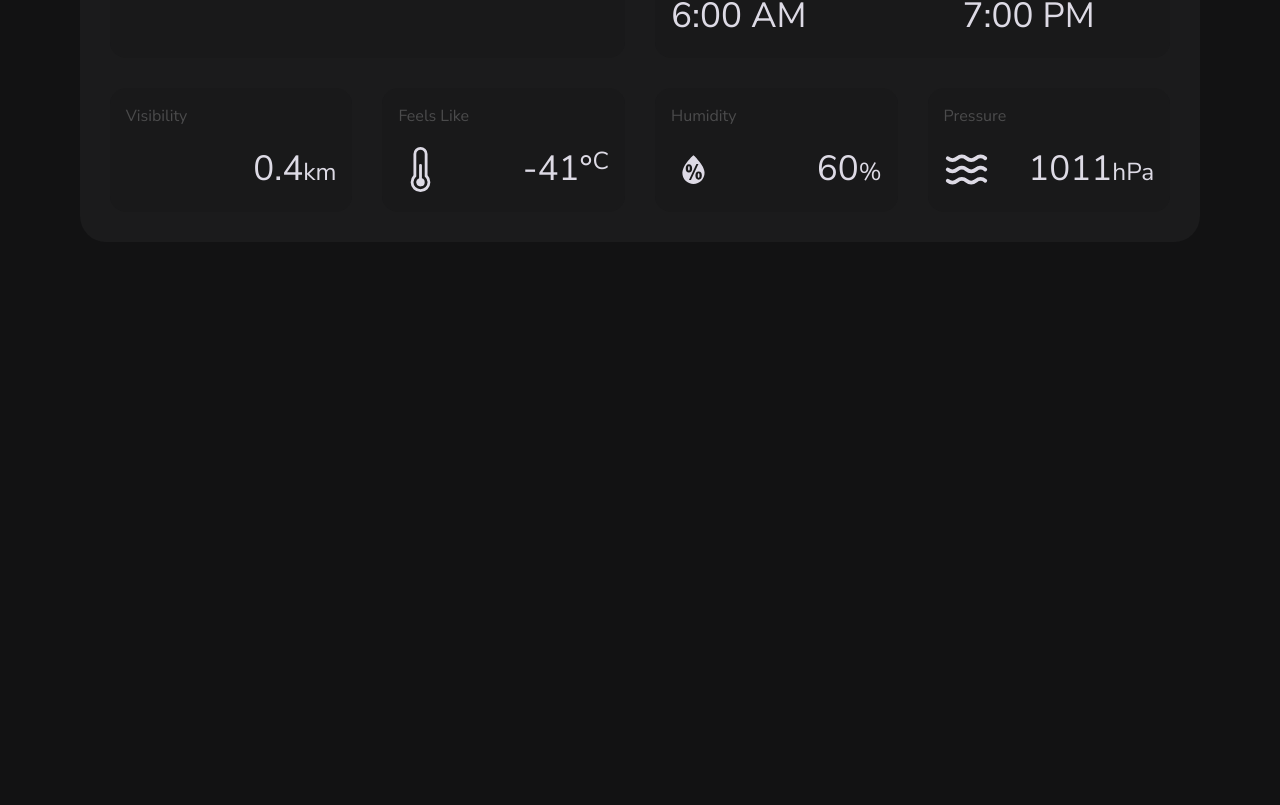
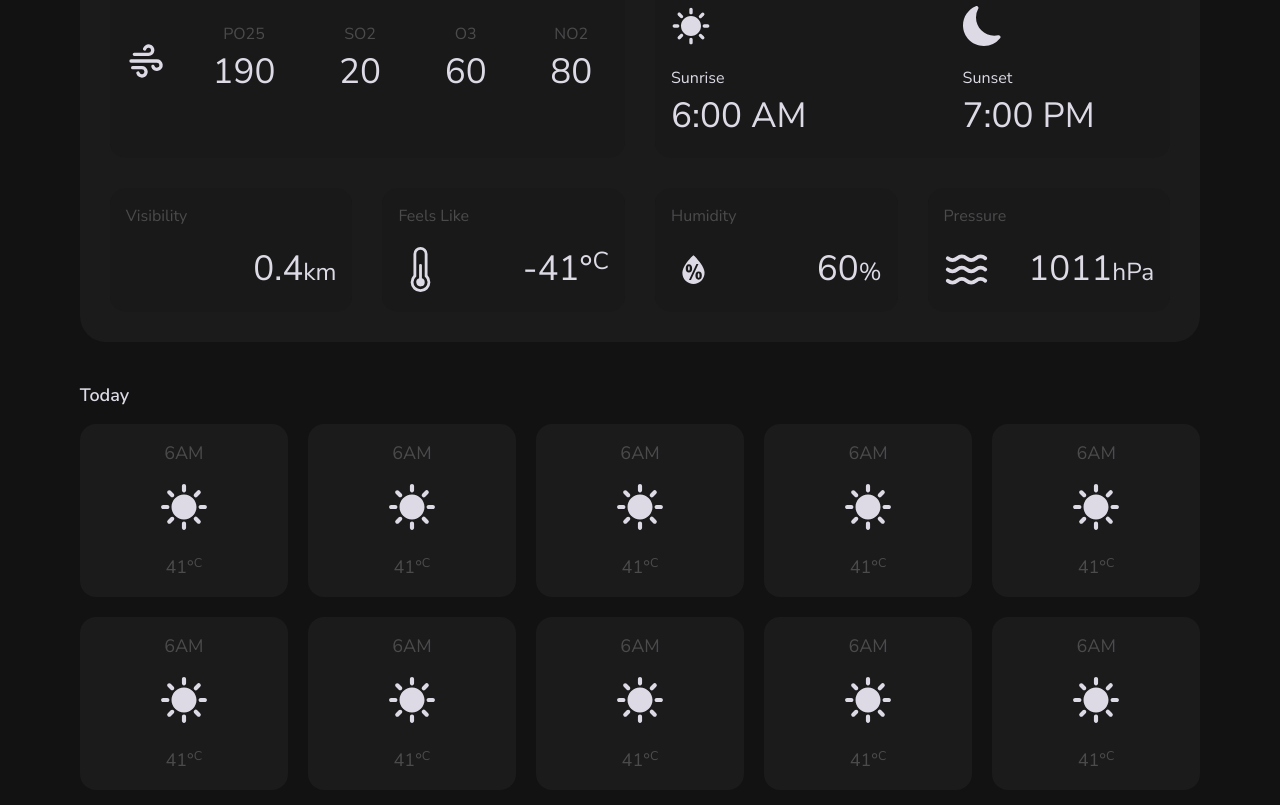
Before and after one commit to RA-Offical/advance-weather-app, a React (Vite) app: page / in a window 1280 px wide. Shown: the part 597-1402 px from the top of the page. Before the commit the page ends 839 px from the top, so only its background shows below. Built offline with nearby package versions, Linux system fonts and the light colour scheme; some icons are missing.

Commit message:
Finish CurrentDayTemperatureWindCard

```diff
--- a/src/App.css
+++ b/src/App.css
@@ -346,17 +346,20 @@ sub {
 
 /* content-grid */
 .content-grid {
+	padding-block: 10rem;
 	gap: 4rem;
 	grid-template-areas:
 		"current-weather"
 		"forecast-weather"
-		"current-highlight";
+		"current-highlight"
+		"current-day-highlight";
 }
 
 @media screen and (min-width: 55em) {
 	.content-grid {
 		grid-template-areas:
 			"current-weather forecast-weather"
-			"current-highlight current-highlight";
+			"current-highlight current-highlight"
+			"current-day-highlight current-day-highlight";
 	}
 }
--- a/src/App.jsx
+++ b/src/App.jsx
@@ -1,6 +1,7 @@
 import "./App.css";
 import {
 	CurrentWeatherCard,
+	CurrentWeatherDayStats,
 	ForecastWeatherCard,
 	HighlightsWeatherCard,
 } from "./component";
@@ -12,8 +13,8 @@ function App() {
 				<div className="container grid content-grid">
 					<CurrentWeatherCard />
 					<ForecastWeatherCard />
-
 					<HighlightsWeatherCard />
+					<CurrentWeatherDayStats />
 				</div>
 			</main>
 		</div>
--- /dev/null
+++ b/src/Hooks/GrabScroll.jsx
@@ -0,0 +1,79 @@
+import { useEffect, useState, useRef, useCallback } from "react";
+
+const useGrabScroll = () => {
+	const containerRef = useRef(null);
+	const [isDraggable, setIsDraggable] = useState(false);
+	const [initialScroll, setInitialScroll] = useState(0.0);
+	const [initialMouseXCoordinate, setInitialMouseXCoordinate] = useState(0.0);
+
+	const callback = (e) => {
+		if (!isDraggable) return;
+
+		try {
+			const delta =
+				initialMouseXCoordinate - e.touches?.[0]?.pageX ??
+				initialMouseXCoordinate - e.pageX;
+
+			containerRef.current.scrollLeft = initialScroll + delta;
+		} catch (error) {
+			console.log(
+				initialScroll,
+				initialMouseXCoordinate,
+				isDraggable,
+				e.pageX,
+				e,
+				initialMouseXCoordinate - e.pageX
+			);
+		}
+	};
+
+	const startDragging = useCallback((e) => {
+		containerRef.current.classList.add("grab");
+		setInitialMouseXCoordinate(e.touches?.[0]?.pageX ?? e.pageX);
+		setInitialScroll(containerRef.current.scrollLeft);
+		setIsDraggable(true);
+	}, []);
+
+	const stopDragging = useCallback((e) => {
+		containerRef.current.classList.remove("grab");
+		console.log("called");
+		setIsDraggable(false);
+	}, []);
+
+	useEffect(() => {
+		if (containerRef.current) {
+			containerRef.current.addEventListener("touchmove", callback);
+			containerRef.current.addEventListener("touchstart", startDragging);
+			containerRef.current.addEventListener("touchend", stopDragging);
+
+			containerRef.current.addEventListener("mousedown", startDragging);
+			containerRef.current.addEventListener("mousemove", callback);
+			containerRef.current.addEventListener("mouseup", stopDragging);
+			containerRef.current.addEventListener("mouseleave", stopDragging);
+		}
+
+		return () => {
+			containerRef.current.removeEventListener(
+				"mousedown",
+				startDragging
+			);
+			containerRef.current.removeEventListener("mousemove", callback);
+			containerRef.current.removeEventListener("mouseup", stopDragging);
+			containerRef.current.removeEventListener(
+				"mouseleave",
+				stopDragging
+			);
+
+			containerRef.current.removeEventListener("touchmove", callback);
+			containerRef.current.removeEventListener(
+				"touchstart",
+				startDragging
+			);
+			containerRef.current.removeEventListener("touchend", stopDragging);
+		};
+	}, [isDraggable, initialMouseXCoordinate, initialScroll]);
+
+	return containerRef;
+};
+
+export default useGrabScroll;
--- /dev/null
+++ b/src/component/CurrentDayTemperatureWindCard/CurrentDayTemperatureWindCard.jsx
@@ -0,0 +1,18 @@
+function CurrentDayTemperatureWindCard({
+	statsTime,
+	statsValue,
+	statsIcon,
+	statsValueUnit,
+}) {
+	return (
+		<article className="bg-neutral-500 card-small">
+			<h3 className="mb-xmd font-static-medium">{statsTime}</h3>
+			{statsIcon}
+			<p className="mt-xmd font-static-medium">
+				{statsValue}
+				{statsValueUnit}
+			</p>
+		</article>
+	);
+}
+export default CurrentDayTemperatureWindCard;
--- /dev/null
+++ b/src/component/CurrentWeatherDayStats/CurrentWeatherDayStats.css
@@ -0,0 +1,24 @@
+.current-weather-day-stats-container {
+	grid-area: current-day-highlight;
+}
+
+.current-day-stats-content {
+	gap: 2rem;
+}
+
+.current-day-stats-container {
+	cursor: grab;
+	overflow: hidden;
+	gap: 2rem;
+}
+
+.current-day-stats-container li {
+	flex: 1;
+	min-width: 13rem;
+	text-align: center;
+}
+
+.grab {
+	user-select: none;
+	cursor: grabbing;
+}
--- /dev/null
+++ b/src/component/CurrentWeatherDayStats/CurrentWeatherDayStats.jsx
@@ -0,0 +1,191 @@
+import { useEffect } from "react";
+import { MdSunny } from "react-icons/md";
+import { CurrentDayTemperatureWindCard } from "../";
+import useGrabScroll from "../../Hooks/GrabScroll";
+
+function CurrentWeatherDayStats() {
+	const sliderOneRef = useGrabScroll();
+	const sliderTwoRef = useGrabScroll();
+
+	return (
+		<section className="current-weather-day-stats-container">
+			<h2 className="fw-semi-bold mb-xmd text-neutral-200 font-static-medium">
+				Today
+			</h2>
+
+			<div className="grid current-day-stats-content">
+				<ul
+					className="flex current-day-stats-container"
+					ref={sliderOneRef}
+				>
+					{/* seperate card for temeprature */}
+					<li>
+						<CurrentDayTemperatureWindCard
+							statsTime={"6AM"}
+							statsIcon={
+								<MdSunny className="text-neutral-200 icon icon-xxmd" />
+							}
+							statsValueUnit={
+								<>
+									&deg;<sup>C</sup>
+								</>
+							}
+							statsValue={41}
+						/>
+					</li>
+
+					{/* seperate card for temeprature */}
+					<li>
+						<CurrentDayTemperatureWindCard
+							statsTime={"6AM"}
+							statsIcon={
+								<MdSunny className="text-neutral-200 icon icon-xxmd" />
+							}
+							statsValueUnit={
+								<>
+									&deg;<sup>C</sup>
+								</>
+							}
+							statsValue={41}
+						/>
+					</li>
+
+					{/* seperate card for temeprature */}
+					<li>
+						<CurrentDayTemperatureWindCard
+							statsTime={"6AM"}
+							statsIcon={
+								<MdSunny className="text-neutral-200 icon icon-xxmd" />
+							}
+							statsValueUnit={
+								<>
+									&deg;<sup>C</sup>
+								</>
+							}
+							statsValue={41}
+						/>
+					</li>
+
+					{/* seperate card for temeprature */}
+					<li>
+						<CurrentDayTemperatureWindCard
+							statsTime={"6AM"}
+							statsIcon={
+								<MdSunny className="text-neutral-200 icon icon-xxmd" />
+							}
+							statsValueUnit={
+								<>
+									&deg;<sup>C</sup>
+								</>
+							}
+							statsValue={41}
+						/>
+					</li>
+
+					{/* seperate card for temeprature */}
+					<li>
+						<CurrentDayTemperatureWindCard
+							statsTime={"6AM"}
+							statsIcon={
+								<MdSunny className="text-neutral-200 icon icon-xxmd" />
+							}
+							statsValueUnit={
+								<>
+									&deg;<sup>C</sup>
+								</>
+							}
+							statsValue={41}
+						/>
+					</li>
+				</ul>
+
+				<ul
+					className="flex current-day-stats-container"
+					ref={sliderTwoRef}
+				>
+					{/* seperate card for temeprature */}
+					<li>
+						<CurrentDayTemperatureWindCard
+							statsTime={"6AM"}
+							statsIcon={
+								<MdSunny className="text-neutral-200 icon icon-xxmd" />
+							}
+							statsValueUnit={
+								<>
+									&deg;<sup>C</sup>
+								</>
+							}
+							statsValue={41}
+						/>
+					</li>
+
+					{/* seperate card for temeprature */}
+					<li>
+						<CurrentDayTemperatureWindCard
+							statsTime={"6AM"}
+							statsIcon={
+								<MdSunny className="text-neutral-200 icon icon-xxmd" />
+							}
+							statsValueUnit={
+								<>
+									&deg;<sup>C</sup>
+								</>
+							}
+							statsValue={41}
+						/>
+					</li>
+
+					{/* seperate card for temeprature */}
+					<li>
+						<CurrentDayTemperatureWindCard
+							statsTime={"6AM"}
+							statsIcon={
+								<MdSunny className="text-neutral-200 icon icon-xxmd" />
+							}
+							statsValueUnit={
+								<>
+									&deg;<sup>C</sup>
+								</>
+							}
+							statsValue={41}
+						/>
+					</li>
+
+					{/* seperate card for temeprature */}
+					<li>
+						<CurrentDayTemperatureWindCard
+							statsTime={"6AM"}
+							statsIcon={
+								<MdSunny className="text-neutral-200 icon icon-xxmd" />
+							}
+							statsValueUnit={
+								<>
+									&deg;<sup>C</sup>
+								</>
+							}
+							statsValue={41}
+						/>
+					</li>
+
+					{/* seperate card for temeprature */}
+					<li>
+						<CurrentDayTemperatureWindCard
+							statsTime={"6AM"}
+							statsIcon={
+								<MdSunny className="text-neutral-200 icon icon-xxmd" />
+							}
+							statsValueUnit={
+								<>
+									&deg;<sup>C</sup>
+								</>
+							}
+							statsValue={41}
+						/>
+					</li>
+				</ul>
+			</div>
+		</section>
+	);
+}
+
+export default CurrentWeatherDayStats;
--- a/src/component/index.js
+++ b/src/component/index.js
@@ -5,3 +5,5 @@ export { default as QualityIndexWeatherCard } from "./QualityIndexWeatherCard/Qu
 export { default as SunriseSunsetWeatherCard } from "./SunriseSunsetWeatherCard/SunriseSunsetWeatherCard";
 export { default as CurrentTimeWeatherCard } from "./CurrentTimeWeatherCard/CurrentTimeWeatherCard";
 export { default as CurrentWeatherStatsCard } from "./CurrentWeatherStatsCard/CurrentWeatherStatsCard";
+export { default as CurrentWeatherDayStats } from "./CurrentWeatherDayStats/CurrentWeatherDayStats";
+export { default as CurrentDayTemperatureWindCard } from "./CurrentDayTemperatureWindCard/CurrentDayTemperatureWindCard";
--- a/src/index.css
+++ b/src/index.css
@@ -7,6 +7,7 @@
 @import url(./component/QualityIndexWeatherCard/QualityIndexWeatherCard.css);
 @import url(./component/SunriseSunsetWEatherCard/SunriseSunsetWEatherCard.css);
 @import url(./component/CurrentWeatherStatsCard/CurrentWeatherStatsCard.css);
+@import url(./component/CurrentWeatherDayStats/CurrentWeatherDayStats.css);
 
 :root {
 	/* colors */
```
Also changed, not shown: src/component/CurrentDayTemperatureWindCard/CurrentDayTemperatureWindCard.css (added).
